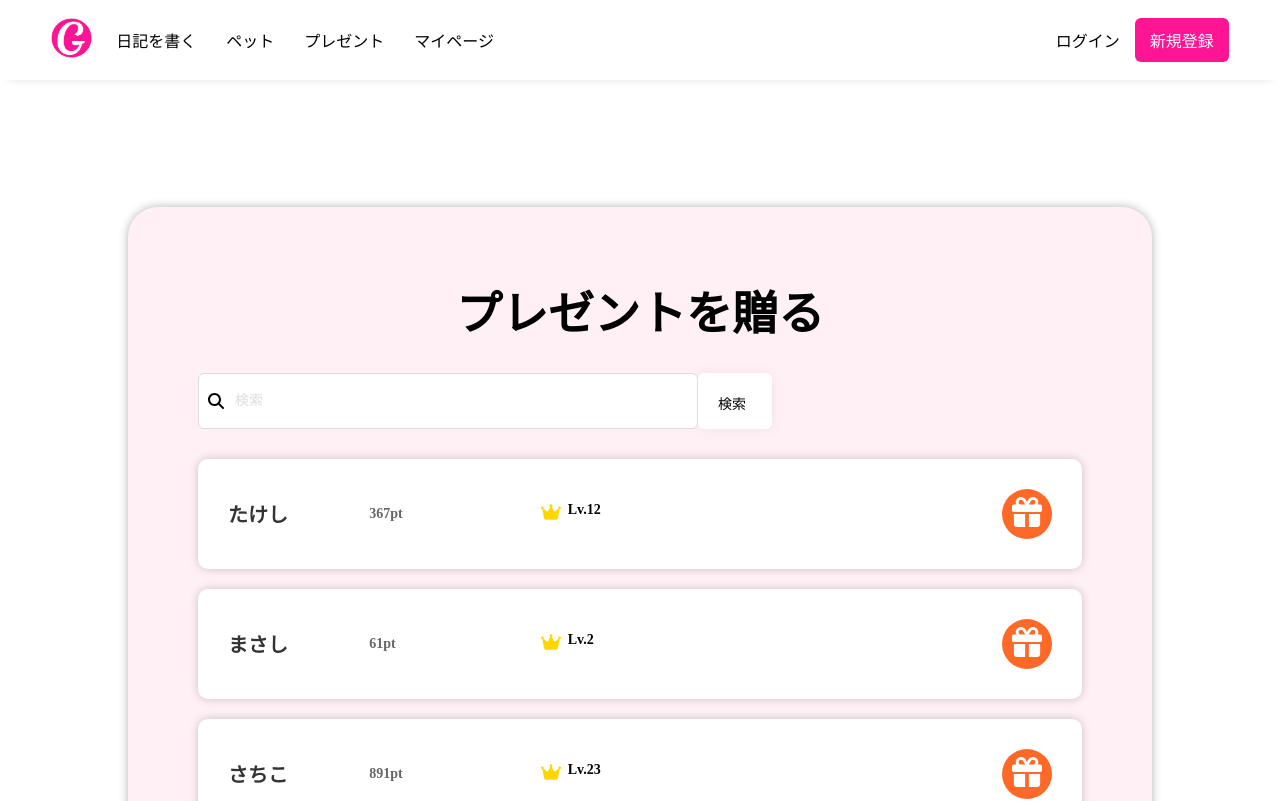
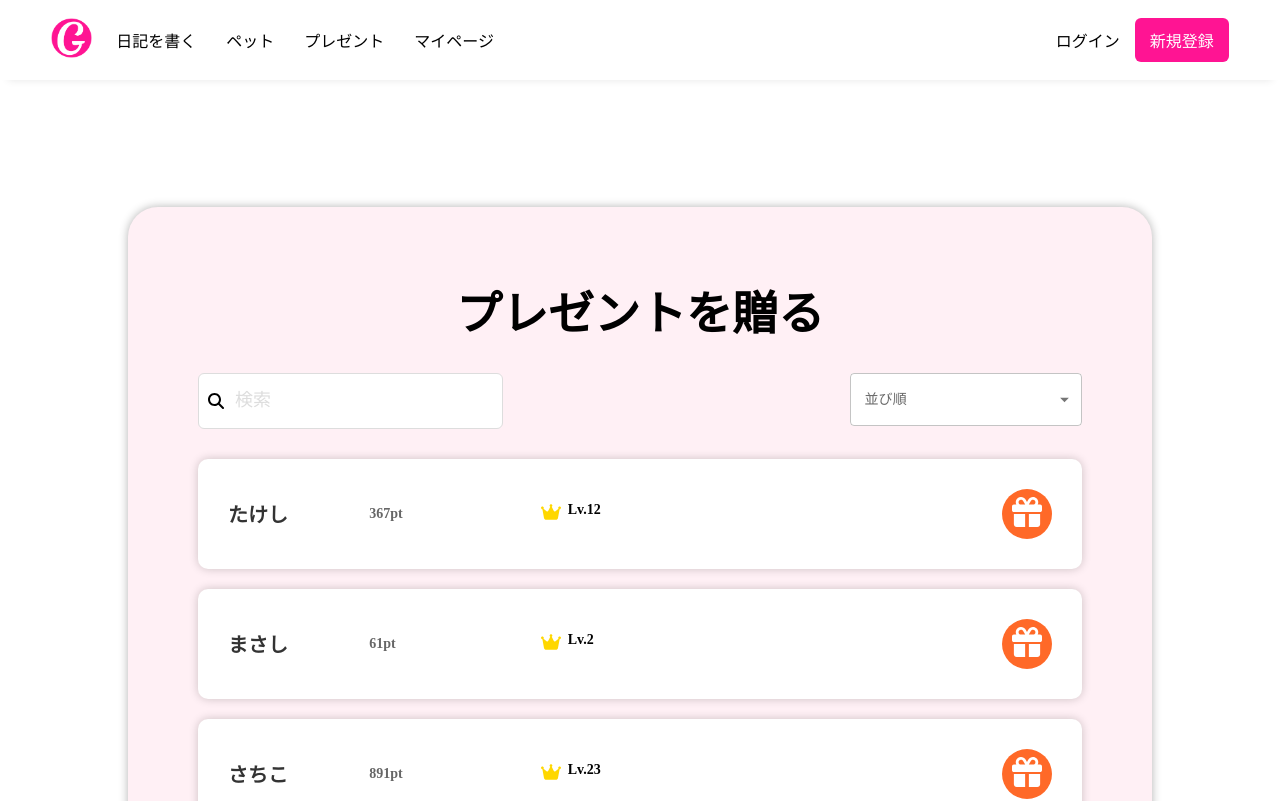
Before and after one commit to motokikonnno/positive-front, a Next.js app: page /Present in a window 1280 px wide. Shown: the top 801 px of the page. Built offline with nearby package versions, Linux system fonts and the light colour scheme.

Commit message:
マテリアルui追加・セレクトボックス追加

```diff
--- a/package.json
+++ b/package.json
@@ -10,11 +10,14 @@
   },
   "dependencies": {
     "@auth0/auth0-react": "^1.12.0",
+    "@emotion/react": "^11.10.5",
+    "@emotion/styled": "^11.10.5",
     "@fortawesome/fontawesome-svg-core": "^6.2.1",
+    "@mui/material": "^5.10.17",
     "next": "12.3.1",
     "react": "18.2.0",
     "react-dom": "18.2.0",
-    "sass": "^1.56.1"
+    "sass": "^1.56.2"
   },
   "devDependencies": {
     "@types/node": "18.11.3",
--- a/src/pages/Present.tsx
+++ b/src/pages/Present.tsx
@@ -1,3 +1,4 @@
+import { FormControl, InputLabel, MenuItem, Select, SelectChangeEvent } from "@mui/material";
 import type { NextPage } from "next";
 import { useState, useCallback } from "react";
 import { InputSearch } from "../components/InputSearch";
@@ -7,18 +8,47 @@ import styles from "../styles/pages/Present.module.scss";
 
 const Present: NextPage = () => {
   const [SearchInputText, setSearchInputText] = useState("");
+  const [sort, setSort] = useState("");
 
-  const handleChange = useCallback((e: string) => {
-    setSearchInputText(e);
-  }, [SearchInputText]);
+  const handleChange = useCallback(
+    (e: string) => {
+      setSearchInputText(e);
+    },
+    [SearchInputText]
+  );
+
+  const handleSort = useCallback((e: SelectChangeEvent) => {
+    setSort(e.target.value)
+  }, [sort]);
 
   return (
     <Layout>
       <div className={styles.background}>
         <h1 className={styles.title}>プレゼントを贈る</h1>
         <div className={styles.InputSearchContainer}>
-          <InputSearch handleChange={handleChange} searchInputText={SearchInputText} />
-          <div className={styles.searchButton}>検索</div>
+          <div className={styles.InputSearch}>
+            <InputSearch
+              handleChange={handleChange}
+              searchInputText={SearchInputText}
+            />
+          </div>
+          <div className={styles.selectContainer}>
+            <FormControl fullWidth>
+              <InputLabel id="demo-simple-select-label">並び順</InputLabel>
+              <Select
+                labelId="demo-simple-select-label"
+                id="demo-simple-select"
+                value={sort}
+                label="Age"
+                onChange={handleSort}
+                className={styles.select}
+              >
+                <MenuItem value="heigh">レベル高い順</MenuItem>
+                <MenuItem value="row">レベル低い順</MenuItem>
+                <MenuItem value="new">新着順</MenuItem>
+              </Select>
+            </FormControl>
+          </div>
         </div>
         {Peoples.map((people) => {
           return <PresentList people={people} key={people.name} />;
--- a/src/styles/components/InputSearch.module.scss
+++ b/src/styles/components/InputSearch.module.scss
@@ -16,9 +16,10 @@
 }
 
 .inputSearch {
-  width: 500px;
+  width: 305px;
   height: 56px;
   padding-left: 36px;
+  font-size: 18px;
   border: 1px solid #DDDDDD;
   border-radius: 6px;
   background-color: #ffff;
--- a/src/styles/components/PresentList.module.scss
+++ b/src/styles/components/PresentList.module.scss
@@ -5,7 +5,7 @@
   justify-content: space-between;
   align-items: center;
   gap: 40px;
-  margin-bottom: 20px;
+  margin: 0 auto 20px;
   padding: 30px;
   border-radius: 10px;
   background-color: #ffff;
@@ -35,6 +35,7 @@
 
 .giftIcon {
   width: 50px;
+  min-width: 50px;
   height: 50px;
   text-align: center;
   line-height: 68px;
--- a/src/styles/pages/Present.module.scss
+++ b/src/styles/pages/Present.module.scss
@@ -18,15 +18,14 @@
 
 .InputSearchContainer {
   display: flex;
+  justify-content: space-between;
   margin-bottom: 30px;
-  // width: 45%;
 }
 
-.searchButton {
-  width: 74px;
-  height: 56px;
-  padding: 20px;
-  border-radius: 6px;
+.selectContainer {
+  flex: 0.4;
+}
+
+.select {
   background-color: #ffff;
-  box-shadow: 0 0 14px 0 rgba(0, 0, 0, 0.06);
 }
```
Also changed, not shown: 2 other files (tests, documents, lock files or other folders).
